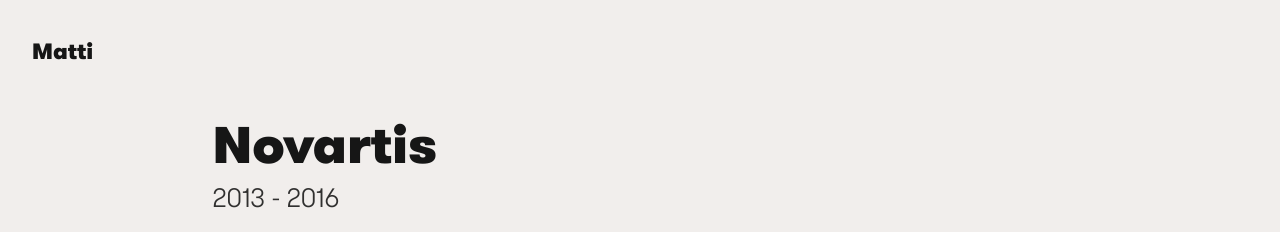
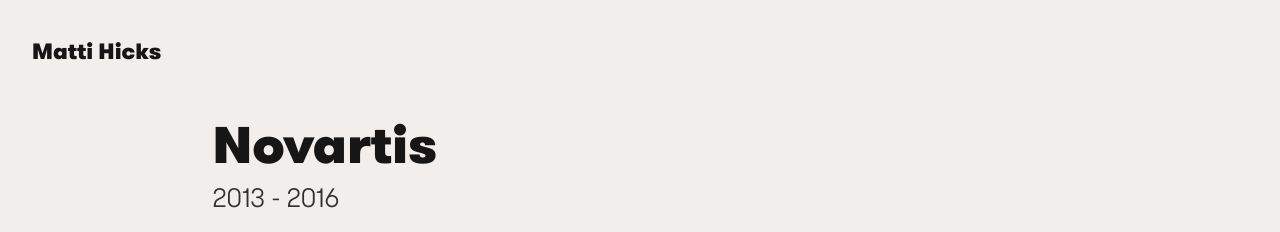
Before and after one commit to mattihicks/mattihicks, a Jekyll site: the page built from novartis.md, in a window 1280 px wide and 900 px high. Shown: the top 232 px of the window. Built offline with Jekyll 4.4.1, drawn with Linux system fonts in a browser that asks for light colours.

Commit message:
header name add

```diff
--- a/_includes/header.html
+++ b/_includes/header.html
@@ -1,5 +1,5 @@
 <header class="site-header">
-  <a class="site-title" href="{{ site.baseurl }}/">Matti</a>
+  <a class="site-title" href="{{ site.baseurl }}/">Matti Hicks</a>
 
 
   <div class="wrapper">
```
